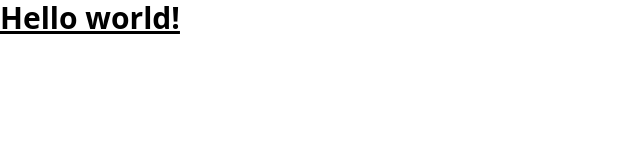
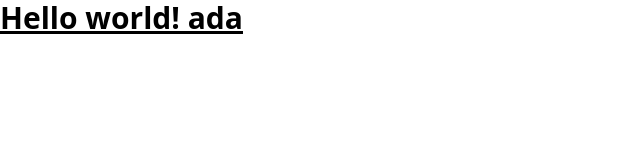
Before and after one commit to ach02raf/CV-MAKER, an Angular app: page / in a window 1280 px wide. Shown: the top 160 px of the page, without its empty margins (0-640 px from the left). Built offline with nearby package versions, Linux system fonts and the light colour scheme.

Commit message:
test 30-10-2024

```diff
--- a/src/app/app.component.html
+++ b/src/app/app.component.html
@@ -1 +1 @@
-<h1 class="text-3xl font-bold underline">Hello world!</h1>
+<h1 class="text-3xl font-bold underline">Hello world! ada</h1>
```
Also changed, not shown: 1 other file (tests, documents, lock files or other folders).
